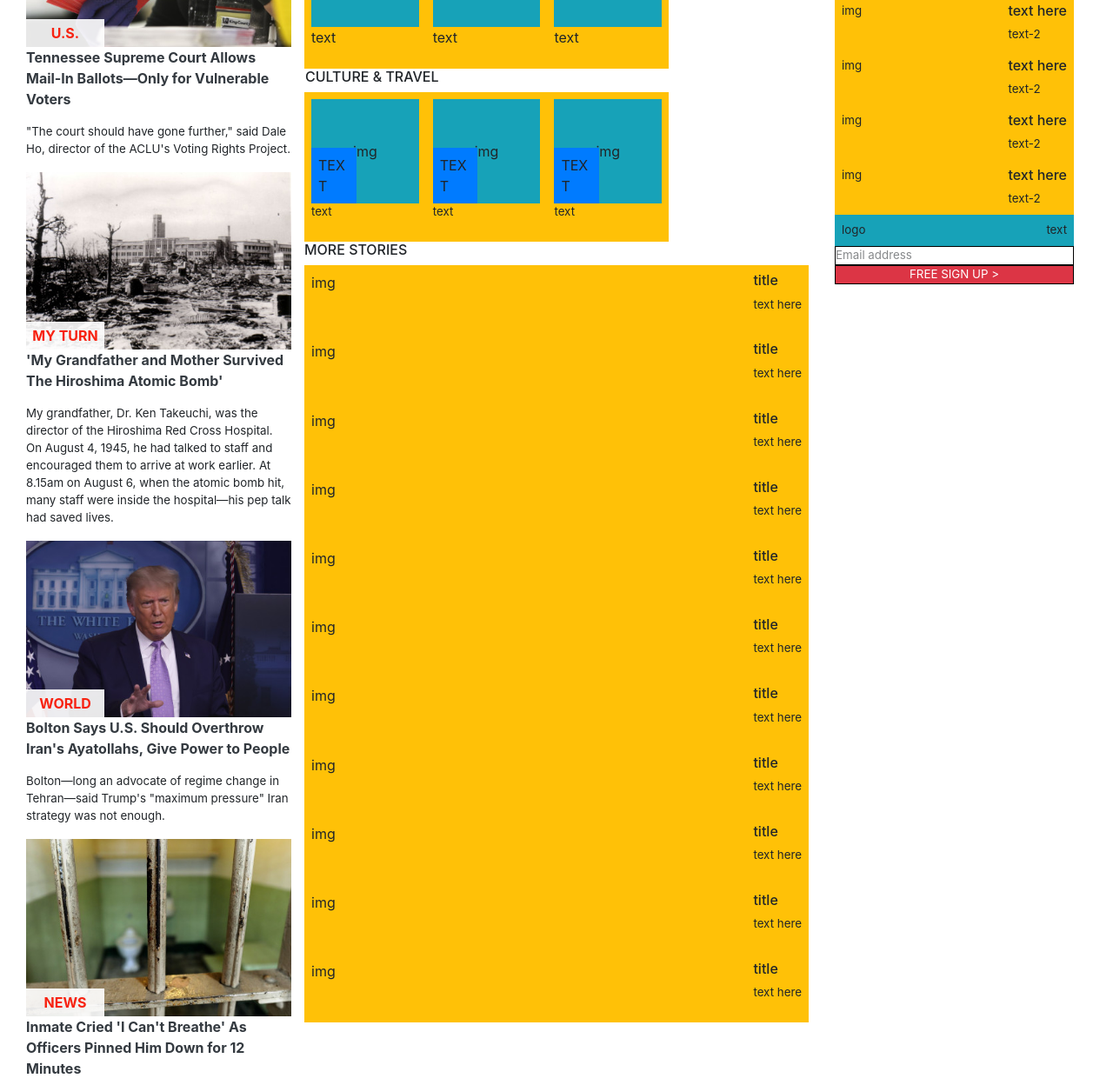
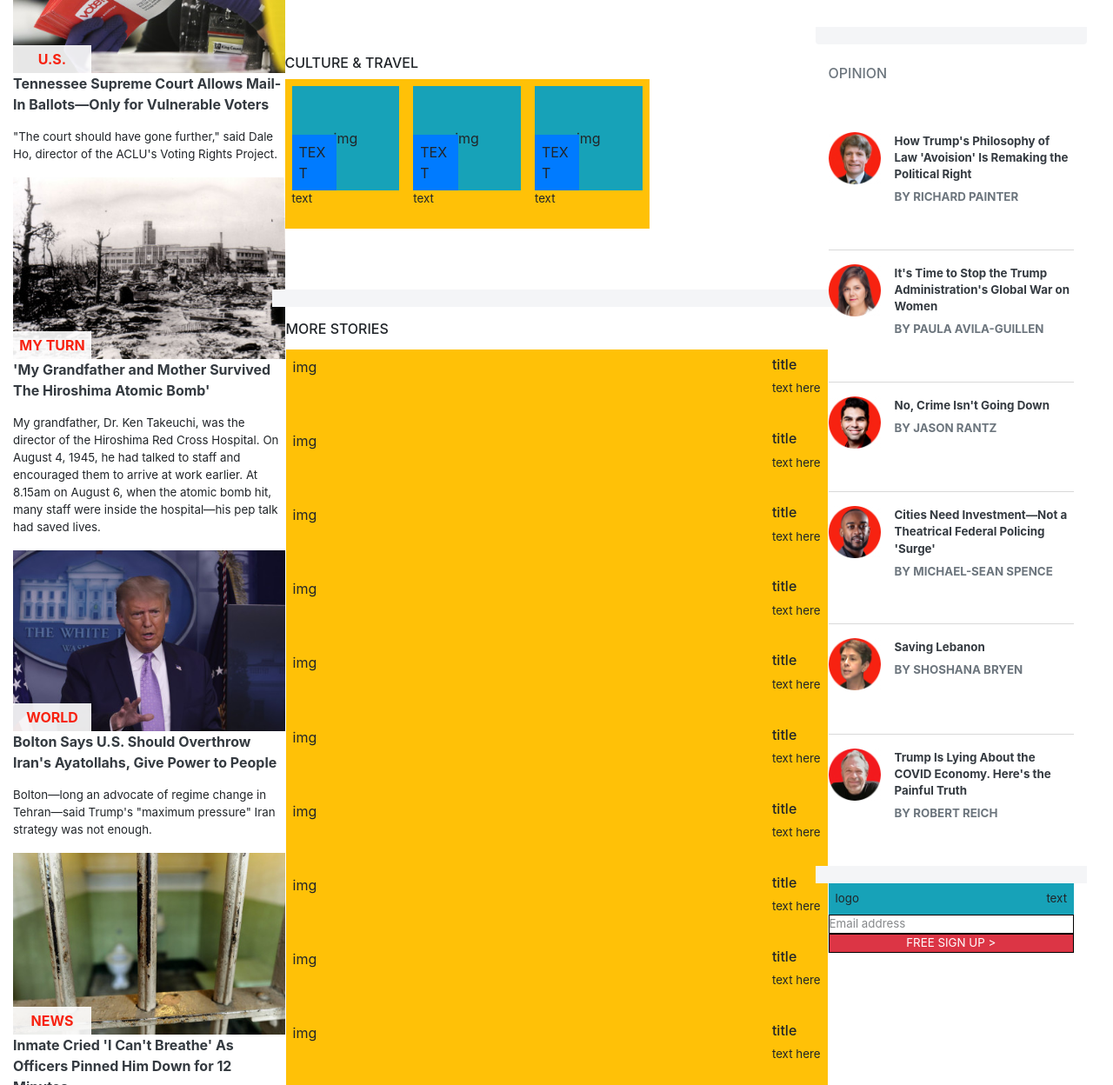
Before and after one commit to DcRonan/newsweek-bootstrap, a website: page index.html in a window 1280 px wide. Shown: the part 687-1935 px from the top of the page at 87% size. Drawn offline with nearby package versions, Linux system fonts and the light colour scheme; files whose address does not match are found by name.

Commit message:
finished mobile opinion section

```diff
--- a/index.html
+++ b/index.html
@@ -54,9 +54,9 @@
     </nav>
   </header>
   <!-- MAIN -->
-  <main class="row container-fluid no-gutters">
+  <main class="row no-gutters">
     <!-- TOP STORY -->
-    <section class="col-12 d-md-none mt-4">
+    <section class="col-12 d-md-none mt-4 top-story">
       <h6 class="text-secondary">
         TOP STORY
       </h6>
@@ -64,7 +64,8 @@
         <figure>
           <div class="position-relative">
             <img class="w-100" src="./src/assets/images/joe-biden.jpg" alt="picture of Joe Biden">
-            <span class="text-red position-absolute fixed-bottom p-1 cat-box-color cat-box text-center font-weight-bold">
+            <span
+              class="text-red position-absolute fixed-bottom p-1 cat-box-color cat-box text-center font-weight-bold">
               NEWS
             </span>
           </div>
@@ -82,7 +83,7 @@
       </article>
     </section>
     <!-- FEATURED STORIES -->
-    <section class="order-md-first col-12 col-md-5 col-lg-3">
+    <section class="order-md-first col-12 col-md-5 col-lg-3 featured-stories">
       <h6 class="text-secondary">
         FEATURED STORIES
       </h6>
@@ -183,15 +184,17 @@
       </article>
     </section>
     <!-- THE DEBATE + OPINION -->
-    <section class="col-12 col-lg-3 debate-opinion">
+    <section class="row col-lg-3 debate-opinion mb-4">
       <!-- THE DEBATE -->
       <section class="col-12 mb-4 mt-2 p-3 bg-white rounded debate position-relative">
-        <h6>
+        <h6 class="text-secondary">
           THE DEBATE
         </h6>
         <article class="d-flex top-debate pt-3 pb-3 mb-1 align-items-center">
           <div>
+            <a href="#">
               <img src="./src/assets/images/the-debate/kelly-shackelford.png" alt="picture of kelly-shackelford">
+            </a>
           </div>
           <div class="ml-3">
             <h6>
@@ -219,90 +222,116 @@
             </span>
           </div>
           <div>
+            <a href="#">
               <img src="./src/assets/images/the-debate/melissa-rogers.png" alt="picture of melissa-rogers">
+            </a>
           </div>
         </article>
       </section>
       <!-- THE OPINION -->
-      <section class="col-12">
-        <h6>
+      <section class="col-12 row no-gutters opinion">
+        <h6 class="text-secondary">
           OPINION
         </h6>
-        <article class="d-flex bg-warning p-2 justify-content-between">
+        <article class="col-12 d-flex pt-3 pb-3">
           <div>
-            img
+            <a href="#">
+              <img src="./src/assets/images/opinion/richard-painter.png" alt="picture of richard painter">
+            </a>
           </div>
-          <div>
+          <div class="ml-3">
             <h6>
-              text here
+              <a href="#" class="text-dark text-decoration-none font-weight-bold">
+                How Trump's Philosophy of Law 'Avoision' Is Remaking the Political Right
+              </a>
             </h6>
-            <span>
-              text-2
+            <span class="text-secondary font-weight-bold">
+              BY RICHARD PAINTER
             </span>
           </div>
         </article>
-        <article class="d-flex bg-warning p-2 justify-content-between">
+        <article class="col-12 d-flex pt-3 pb-3">
           <div>
-            img
+            <a href="#">
+              <img src="./src/assets/images/opinion/paula-guillen.png" alt="picture of richard painter">
+            </a>
           </div>
-          <div>
+          <div class="ml-3">
             <h6>
-              text here
+              <a href="#" class="text-dark text-decoration-none font-weight-bold">
+                It's Time to Stop the Trump Administration's Global War on Women
+              </a>
             </h6>
-            <span>
-              text-2
+            <span class="text-secondary font-weight-bold">
+              BY PAULA AVILA-GUILLEN
             </span>
           </div>
         </article>
-        <article class="d-flex bg-warning p-2 justify-content-between">
+        <article class="col-12 d-flex pt-3 pb-3">
           <div>
-            img
+            <a href="#">
+              <img src="./src/assets/images/opinion/jason-rantz.png" alt="picture of richard painter">
+            </a>
           </div>
-          <div>
+          <div class="ml-3">
             <h6>
-              text here
+              <a href="#" class="text-dark text-decoration-none font-weight-bold">
+                No, Crime Isn't Going Down
+              </a>
             </h6>
-            <span>
-              text-2
+            <span class="text-secondary font-weight-bold">
+              BY JASON RANTZ
             </span>
           </div>
         </article>
-        <article class="d-flex bg-warning p-2 justify-content-between">
+        <article class="col-12 d-flex pt-3 pb-3">
           <div>
-            img
+            <a href="#">
+              <img src="./src/assets/images/opinion/michael-sean.png" alt="picture of richard painter">
+            </a>
           </div>
-          <div>
+          <div class="ml-3">
             <h6>
-              text here
+              <a href="#" class="text-dark text-decoration-none font-weight-bold">
+                Cities Need Investment—Not a Theatrical Federal Policing 'Surge'
+              </a>
             </h6>
-            <span>
-              text-2
+            <span class="text-secondary font-weight-bold">
+              BY MICHAEL-SEAN SPENCE
             </span>
           </div>
         </article>
-        <article class="d-flex bg-warning p-2 justify-content-between">
+        <article class="col-12 d-flex pt-3 pb-3">
           <div>
-            img
+            <a href="#">
+              <img src="./src/assets/images/opinion/shoshana-bryen.png" alt="picture of richard painter">
+            </a>
           </div>
-          <div>
+          <div class="ml-3">
             <h6>
-              text here
+              <a href="#" class="text-dark text-decoration-none font-weight-bold">
+                Saving Lebanon
+              </a>
             </h6>
-            <span>
-              text-2
+            <span class="text-secondary font-weight-bold">
+              BY SHOSHANA BRYEN
             </span>
           </div>
         </article>
-        <article class="d-flex bg-warning p-2 justify-content-between">
+        <article class="col-12 d-flex pt-3 pb-3 border-bottom-0">
           <div>
-            img
+            <a href="#">
+              <img src="./src/assets/images/opinion/robert-reich.png" alt="picture of richard painter">
+            </a>
           </div>
-          <div>
+          <div class="ml-3">
             <h6>
-              text here
+              <a href="#" class="text-dark text-decoration-none font-weight-bold">
+                Trump Is Lying About the COVID Economy. Here's the Painful Truth
+              </a>
             </h6>
-            <span>
-              text-2
+            <span class="text-secondary font-weight-bold">
+              BY ROBERT REICH
             </span>
           </div>
         </article>
@@ -325,7 +354,7 @@
       </section>
     </section>
     <!-- MORE STORIES + MY TURN + CULTURE & TRAVEL -->
-    <section class="row m-auto col-12 col-md-7 col-lg-6 order-md-first">
+    <section class="row col-12 col-lg-6 order-md-first no-gutters">
       <!-- TOP STORY -->
       <section class="d-none d-md-block col-12">
         <h6>
@@ -349,11 +378,11 @@
         </article>
       </section>
       <!-- MORE STORIES -->
-      <section class="col-12 order-md-last">
+      <section class="row order-md-last more-stories p-3">
         <h6>
           MORE STORIES
         </h6>
-        <article class="bg-warning p-2 d-flex justify-content-between">
+        <article class="col-12 bg-warning p-2 d-flex justify-content-between">
           <div>
             img
           </div>
@@ -366,7 +395,7 @@
             </p>
           </div>
         </article>
-        <article class="bg-warning p-2 d-flex justify-content-between">
+        <article class="col-12 bg-warning p-2 d-flex justify-content-between">
           <div>
             img
           </div>
@@ -379,7 +408,7 @@
             </p>
           </div>
         </article>
-        <article class="bg-warning p-2 d-flex justify-content-between">
+        <article class="col-12 bg-warning p-2 d-flex justify-content-between">
           <div>
             img
           </div>
@@ -392,7 +421,7 @@
             </p>
           </div>
         </article>
-        <article class="bg-warning p-2 d-flex justify-content-between">
+        <article class="col-12 bg-warning p-2 d-flex justify-content-between">
           <div>
             img
           </div>
@@ -405,7 +434,7 @@
             </p>
           </div>
         </article>
-        <article class="bg-warning p-2 d-flex justify-content-between">
+        <article class="col-12 bg-warning p-2 d-flex justify-content-between">
           <div>
             img
           </div>
@@ -418,7 +447,7 @@
             </p>
           </div>
         </article>
-        <article class="bg-warning p-2 d-flex justify-content-between">
+        <article class="col-12 bg-warning p-2 d-flex justify-content-between">
           <div>
             img
           </div>
@@ -431,7 +460,7 @@
             </p>
           </div>
         </article>
-        <article class="bg-warning p-2 d-flex justify-content-between">
+        <article class="col-12 bg-warning p-2 d-flex justify-content-between">
           <div>
             img
           </div>
@@ -444,7 +473,7 @@
             </p>
           </div>
         </article>
-        <article class="bg-warning p-2 d-flex justify-content-between">
+        <article class="col-12 bg-warning p-2 d-flex justify-content-between">
           <div>
             img
           </div>
@@ -457,7 +486,7 @@
             </p>
           </div>
         </article>
-        <article class="bg-warning p-2 d-flex justify-content-between">
+        <article class="col-12 bg-warning p-2 d-flex justify-content-between">
           <div>
             img
           </div>
@@ -470,7 +499,7 @@
             </p>
           </div>
         </article>
-        <article class="bg-warning p-2 d-flex justify-content-between">
+        <article class="col-12 bg-warning p-2 d-flex justify-content-between">
           <div>
             img
           </div>
@@ -483,7 +512,7 @@
             </p>
           </div>
         </article>
-        <article class="bg-warning p-2 d-flex justify-content-between">
+        <article class=" col-12 bg-warning p-2 d-flex justify-content-between">
           <div>
             img
           </div>
@@ -498,10 +527,11 @@
         </article>
       </section>
       <!-- MY TURN -->
-      <h6 class="pl-3">
+      <section class="col-12 d-md-flex flex-column">
+        <h6>
           MY TURN
         </h6>
-      <section class="col-12 d-md-flex">
+        <div class="d-md-flex">
           <article class="bg-warning p-2">
             <figure>
               <div class="p-5 bg-info">
@@ -532,12 +562,14 @@
               </figcaption>
             </figure>
           </article>
+        </div>
       </section>
       <!-- CULTURE & TRAVEL -->
-      <h6 class="pl-3">
+      <section class="col-12 d-md-flex flex-column">
+        <h6>
           CULTURE & TRAVEL
         </h6>
-      <section class="col-12 d-md-flex">
+        <div class="d-md-flex">
           <article class="bg-warning p-2">
             <figure>
               <div class="p-5 bg-info position-relative">
@@ -577,6 +609,7 @@
               </p>
             </figure>
           </article>
+        </div>
       </section>
     </section>
     <!-- FREE SIGN UP -->
--- a/src/css/style.css
+++ b/src/css/style.css
@@ -75,7 +75,8 @@ article p {
   font-size: smaller;
 }
 
-figcaption a:hover {
+figcaption a:hover,
+.debate-opinion h6 > a:hover {
   border-bottom: 1px solid red;
 }
 
@@ -96,24 +97,41 @@ figcaption a:hover {
     width: 60px;
 }
 
-.debate {
+.vs {
+    left: 46%;
+    top: 46%;
+}
+
+/*
+==========================
+      BORDERS (CSS)
+==========================
+*/
+
+.debate,
+.featured-stories,
+.more-stories {
+    border-top: 20px solid var(--border-gray);
+}
+
+.debate,
+.opinion {
     border-bottom: 20px solid var(--border-gray);
-    border-top: 20px solid var(--border-gray);
+}
+
+.top-debate,
+.opinion article,
+.top-story {
+    border-bottom: solid 1px var(--gray-line);
 }
 
 .top-debate {
     border-top: solid 4px var(--gray-line);
-    border-bottom: solid 1px var(--gray-line);
 }
 
 .bottom-debate {
     border-bottom: solid 4px var(--gray-line);
     border-top: solid 1px var(--gray-line);
-}
-
-.vs {
-    left: 46%;
-    top: 46%;
 }
 
 /*
```
Lines whose indentation alone changed are shown as unchanged.
